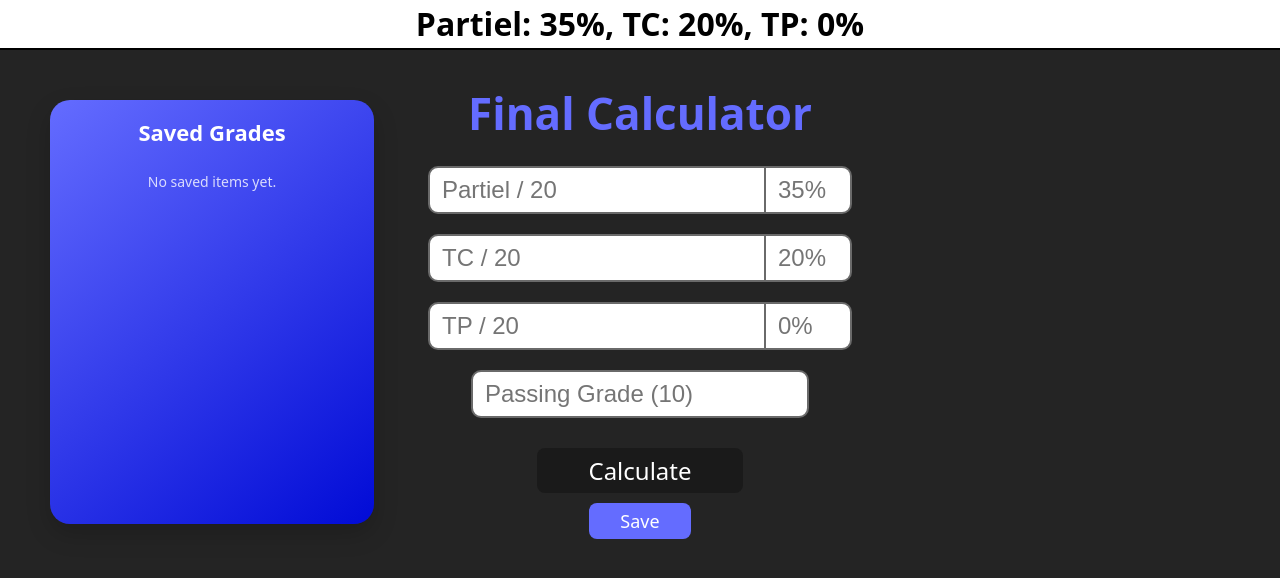
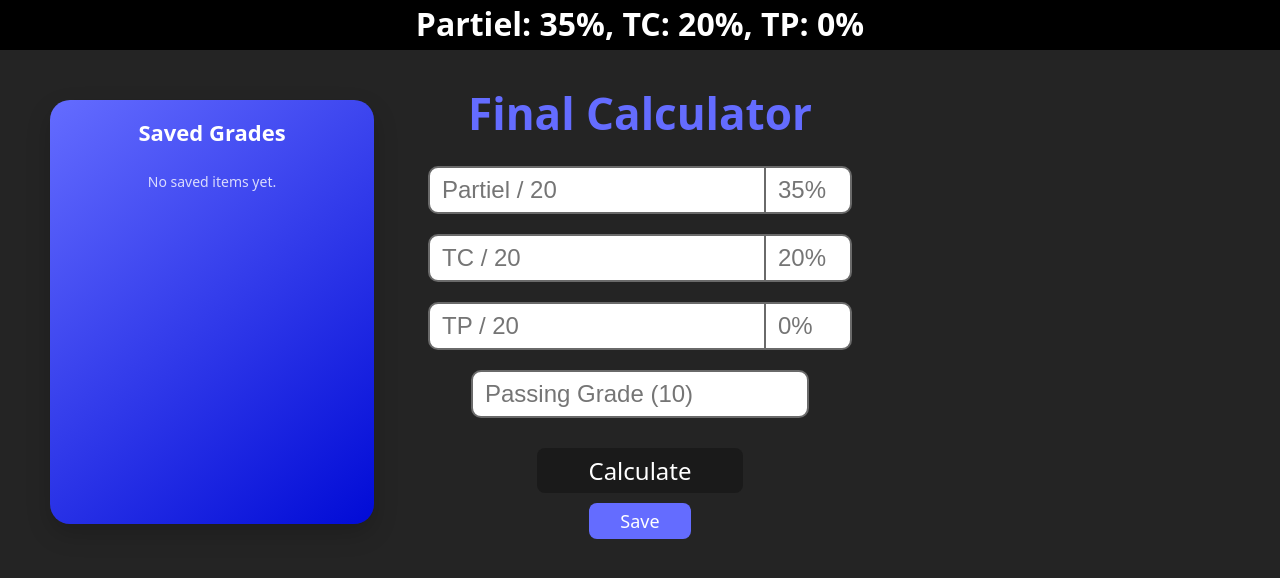
Before and after one commit to RalphAbdallah/grade-calculator, a React (Vite) app: page / in a window 1280 px wide. Shown: the top 578 px of the page. Built offline with nearby package versions, Linux system fonts and the light colour scheme.

Commit message:
header black

```diff
--- a/src/App.css
+++ b/src/App.css
@@ -1,6 +1,6 @@
 .header {
-  background-color: white;
-  color: black;
+  background-color: rgb(0, 0, 0);
+  color: rgb(255, 255, 255);
   font-size: xx-large;
   font-weight: bold;
   position: fixed;
--- a/src/ViewDetails.css
+++ b/src/ViewDetails.css
@@ -95,5 +95,6 @@
 @media (max-width: 1130px) {
   .view-component{
     right: auto;
+    left: auto;
   }
 }
```
